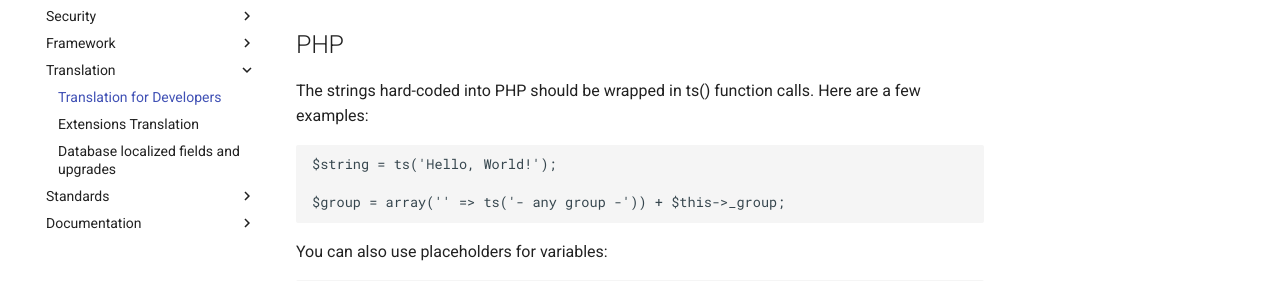
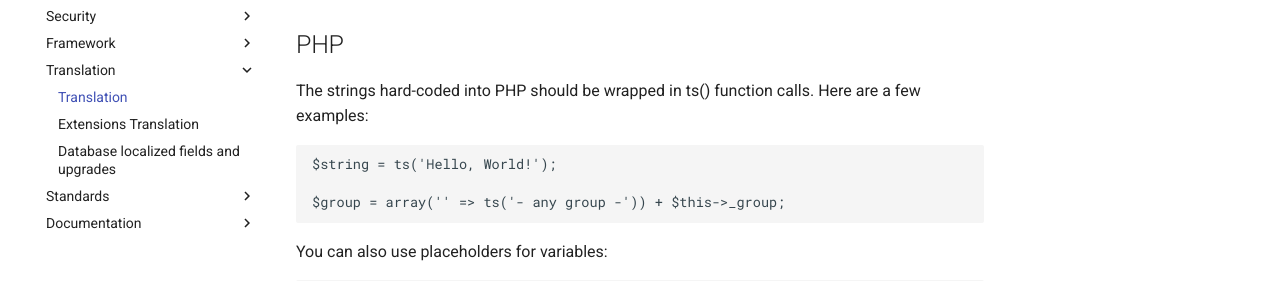
Before and after one commit to civicrm/civicrm-dev-docs, an MkDocs documentation site: the page built from docs/translation/index.md, in a window 1280 px wide. Shown: the part 337-618 px from the top of the page. Built offline with MkDocs 1.6.1 and Material for MkDocs 9.7.7, drawn with Linux system fonts in a browser that asks for light colours; comment, search, counter and statistics services are not loaded; old or Windows-style settings are respelled for this version of MkDocs.

```diff
--- a/mkdocs.yml
+++ b/mkdocs.yml
@@ -240,7 +240,7 @@ pages:
   - UI Reference: framework/ui.md
   - Upgrade Reference: framework/upgrade.md
 - Translation:
-  - Translation for Developers: translation/developers.md
+  - Translation: translation/index.md
   - Extensions Translation: translation/extensions.md
   - Database localized fields and upgrades: translation/database.md
 - Standards:
```
Also changed, not shown: docs/standards/php.md (+1 -1 lines), docs/translation/index.md (renamed from docs/translation/developers.md).
